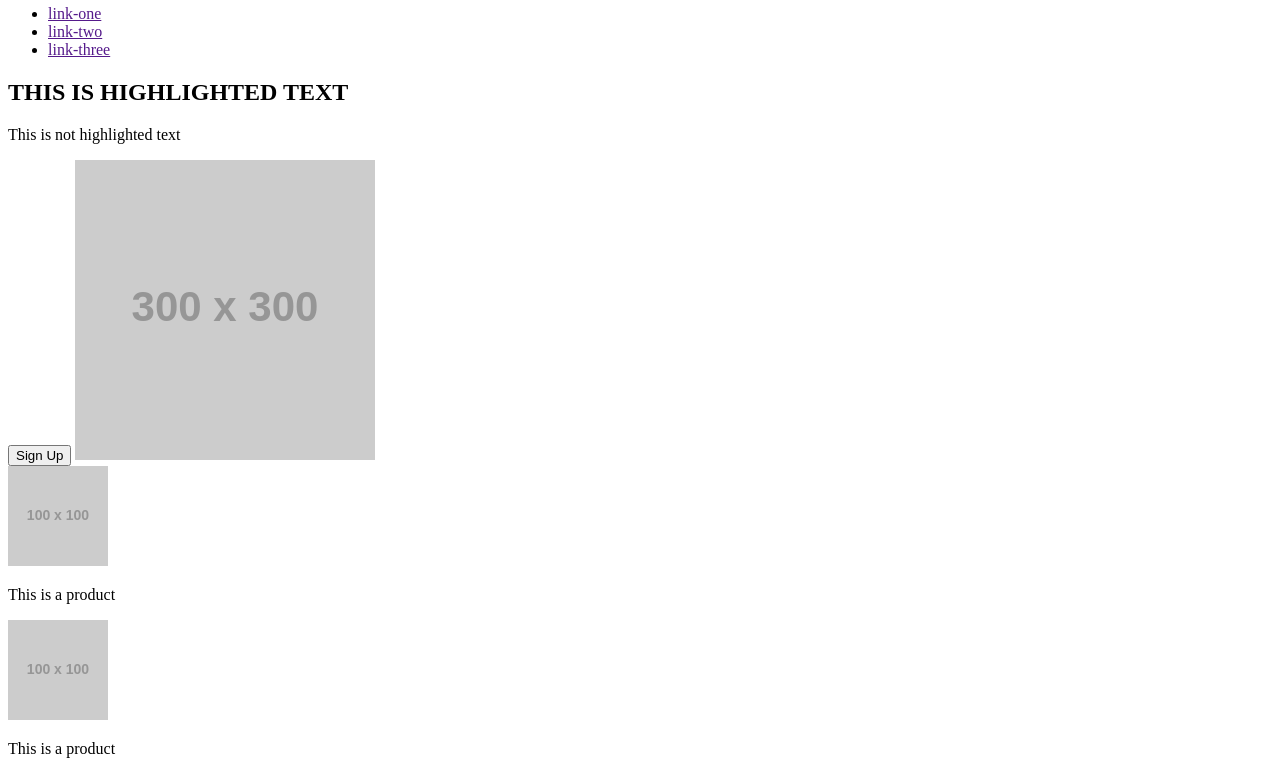
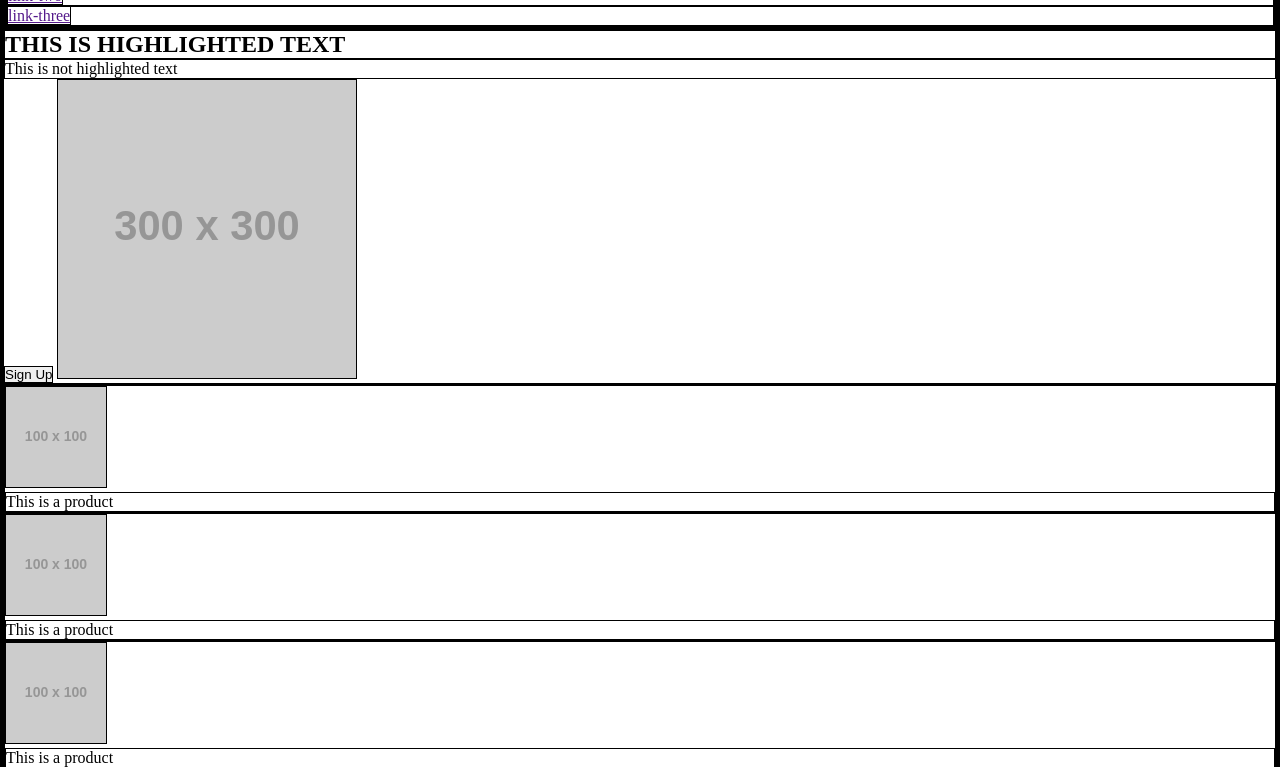
Before and after one commit to akil4/landing_page, a plain HTML site: page index.html in a window 1280 px wide. Shown: the part 88-855 px from the top of the page. Drawn offline with Linux system fonts and the light colour scheme; placeholder pictures from the web are drawn by us.

Commit message:
remove padding and margin for all elements

```diff
--- a/index.html
+++ b/index.html
@@ -4,6 +4,7 @@
     <meta charset="UTF-8">
     <meta name="viewport" content="width=device-width, initial-scale=1.0">
     <script src="https://kit.fontawesome.com/e8807bf973.js" crossorigin="anonymous"></script>
+    <link rel="stylesheet" href="styles.css">
     <title>Landing Page</title>
 </head>
 <body>
--- a/styles.css
+++ b/styles.css
@@ -0,0 +1,8 @@
+*,
+*::after,
+*::before {
+    margin: 0;
+    padding: 0;
+    box-sizing: border-box;
+    border: 1px solid black;
+}
```
